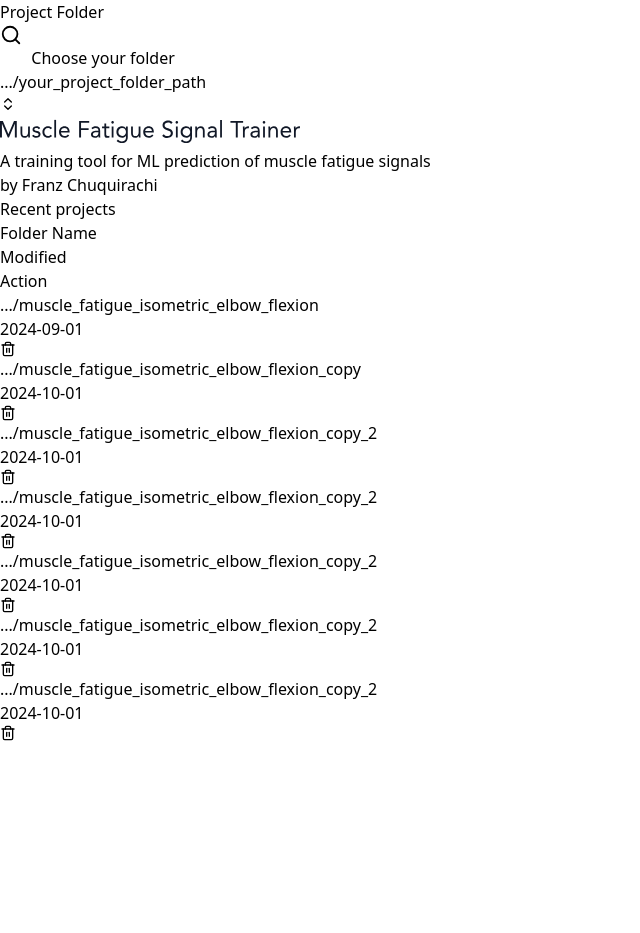
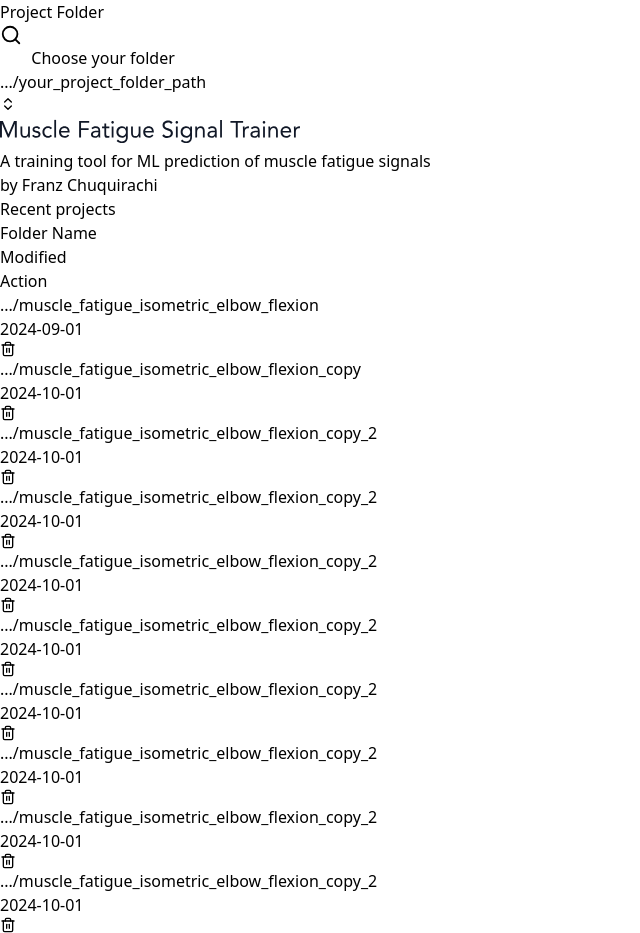
Before and after one commit to franzcrs/muscle-fatigue-signal-trainer, a React (Vite) app: page / in a window 1280 px wide. Shown: the whole page, without its empty margins (0-640 px from the left). Before the commit the page ends 800 px from the top, so only its background shows below. Built offline with nearby package versions, Linux system fonts and the light colour scheme.

Commit message:
Header style and min height of recent projects modified, appearance of custom y scroll container updated

```diff
--- a/src-tauri/tauri.conf.json
+++ b/src-tauri/tauri.conf.json
@@ -15,7 +15,7 @@
         "title": "Muscle Fatigue Signal Trainer",
         "width": 1200,
         "height": 800,
-        "minWidth": 800,
+        "minWidth": 960,
         "minHeight": 600,
         "resizable": true,
         "fullscreen": false
--- a/src/App.tsx
+++ b/src/App.tsx
@@ -4,7 +4,7 @@ import StepProjectFolder from './components/StepProjectFolder';
 import StepDataCollection from './components/StepDataCollection';
 
 const SIDE_BAR_MIN_WIDTH = 250;
-const SIDE_BAR_MAX_WIDTH = 350;
+const SIDE_BAR_MAX_WIDTH = 320;
 const SIDE_BAR_DEFAULT_WIDTH = 280;
 
 // fill-gray-50	fill: #f9fafb;
--- a/src/components/CustomYScrollContainer.tsx
+++ b/src/components/CustomYScrollContainer.tsx
@@ -52,8 +52,8 @@ const CustomYScrollContainer: React.FC<CustomScrollContainerProps> = ({ children
     }
   };
 
-   // Calculation of thumb height
-   const calculateThumbHeight = () => {
+  // Calculation of thumb height
+  const calculateThumbHeight = () => {
     const container = scrollContainerRef.current;
     if (container) {
       const { scrollHeight, clientHeight } = container;
@@ -124,6 +124,18 @@ const CustomYScrollContainer: React.FC<CustomScrollContainerProps> = ({ children
     };
   }, [thumbRef]);
 
+  const modifyTopChildren = (): React.ReactNode => {
+    return React.Children.map(children, (child) => {
+      if (React.isValidElement(child)) {
+        const childElement = child as React.ReactElement<{ className?: string }>;
+        return React.cloneElement(childElement, {
+          className: `${childElement.props.className || ''} pr-2`.trim()
+        });
+      }
+      return child;
+    });
+  }
+
   return (
     <div
       id={id}
@@ -131,16 +143,30 @@ const CustomYScrollContainer: React.FC<CustomScrollContainerProps> = ({ children
       style={{ scrollbarWidth: 'none', scrollbarColor: 'transparent transparent' }}
       className={`${className} custom-scroll-container ${isScrollRequired ? 'relative overflow-y-auto overscroll-none pr-[11px]' : ''}`}
     >
-        {children}
-        {isScrollRequired && (
+      {/* {children} */}
+      {isScrollRequired ? (
+        <>
+          {modifyTopChildren()}
           <div
             id="custom-thumb"
             ref={thumbRef}
-            style={{ height:`${thumbHeight-7}px`, top: `${thumbTop+3.5}px`, }}
+            style={{ height: `${thumbHeight - 7}px`, top: `${thumbTop + 3.5}px`, }}
             className="absolute top-0 right-[2.5px] w-[6px] rounded-full bg-gray-200 cursor-pointer"
             onMouseDown={handleMouseDownThumb}
           />
-        )}
+        </>
+      ) : (
+        children
+      )}
+      {/* {isScrollRequired && (
+        <div
+          id="custom-thumb"
+          ref={thumbRef}
+          style={{ height: `${thumbHeight - 7}px`, top: `${thumbTop + 3.5}px`, }}
+          className="absolute top-0 right-[2.5px] w-[6px] rounded-full bg-gray-200 cursor-pointer"
+          onMouseDown={handleMouseDownThumb}
+        />
+      )} */}
     </div>
   );
 };
--- a/src/components/HomeScreen.tsx
+++ b/src/components/HomeScreen.tsx
@@ -41,6 +41,21 @@ const HomeScreen = () => {
         folder: '.../muscle_fatigue_isometric_elbow_flexion_copy_2',
         modified: '2024-10-01',
       },
+      {
+        id: 8,
+        folder: '.../muscle_fatigue_isometric_elbow_flexion_copy_2',
+        modified: '2024-10-01',
+      },
+      {
+        id: 9,
+        folder: '.../muscle_fatigue_isometric_elbow_flexion_copy_2',
+        modified: '2024-10-01',
+      },
+      {
+        id: 10,
+        folder: '.../muscle_fatigue_isometric_elbow_flexion_copy_2',
+        modified: '2024-10-01',
+      },
     ]
   }
 
@@ -63,11 +78,13 @@ const HomeScreen = () => {
 
       <CustomYScrollContainer
         id="recent-projects-chart"
-        className="bg-gray-100 rounded-md flex flex-col divide-y divide-gray-200 min-h-[40dvh] max-h-[45vh] overflow-y-auto"
+        // className="bg-gray-100 rounded-md flex flex-col divide-y divide-gray-200 min-h-[40dvh] max-h-[45vh] overflow-y-auto"
+        className="bg-gray-100 rounded-md flex flex-col divide-y divide-gray-200 min-h-[273px] max-h-[47vh] overflow-y-auto"
       >
         <div
           id="recent-projects-header"
-          className="flex flex-row flex-nowrap space-x-2 items-center px-4 pb-1 pt-2"
+          // className="flex flex-row flex-nowrap space-x-2 items-center px-4 pb-1 pt-2"
+          className="flex flex-row flex-nowrap space-x-1 lg:space-x-2 items-center px-4 pb-1 pt-2 bg-gradient-to-b from-gray-100 from-80% to-gray-100/20 sticky top-0"
         >
           <div className="flex-auto basis-3/5 font-extralight text-[0.7rem] text-left overflow-hidden whitespace-nowrap">
             Folder Name
@@ -83,7 +100,7 @@ const HomeScreen = () => {
           <div
             id="recent-projects-item"
             key={recentResults.id.toString()}
-            className="flex flex-row flex-nowrap space-x-2 items-center p-4 hover:bg-gray-200 transition-colors duration-300 cursor-pointer"
+            className="flex flex-row flex-nowrap space-x-1 lg:space-x-2 items-center p-4 hover:bg-gray-200 transition-colors duration-300 cursor-pointer"
           >
             <h3 className="flex-auto basis-3/5 font-light text-xs text-left overflow-hidden whitespace-nowrap">
               {recentResults.folder}
```
